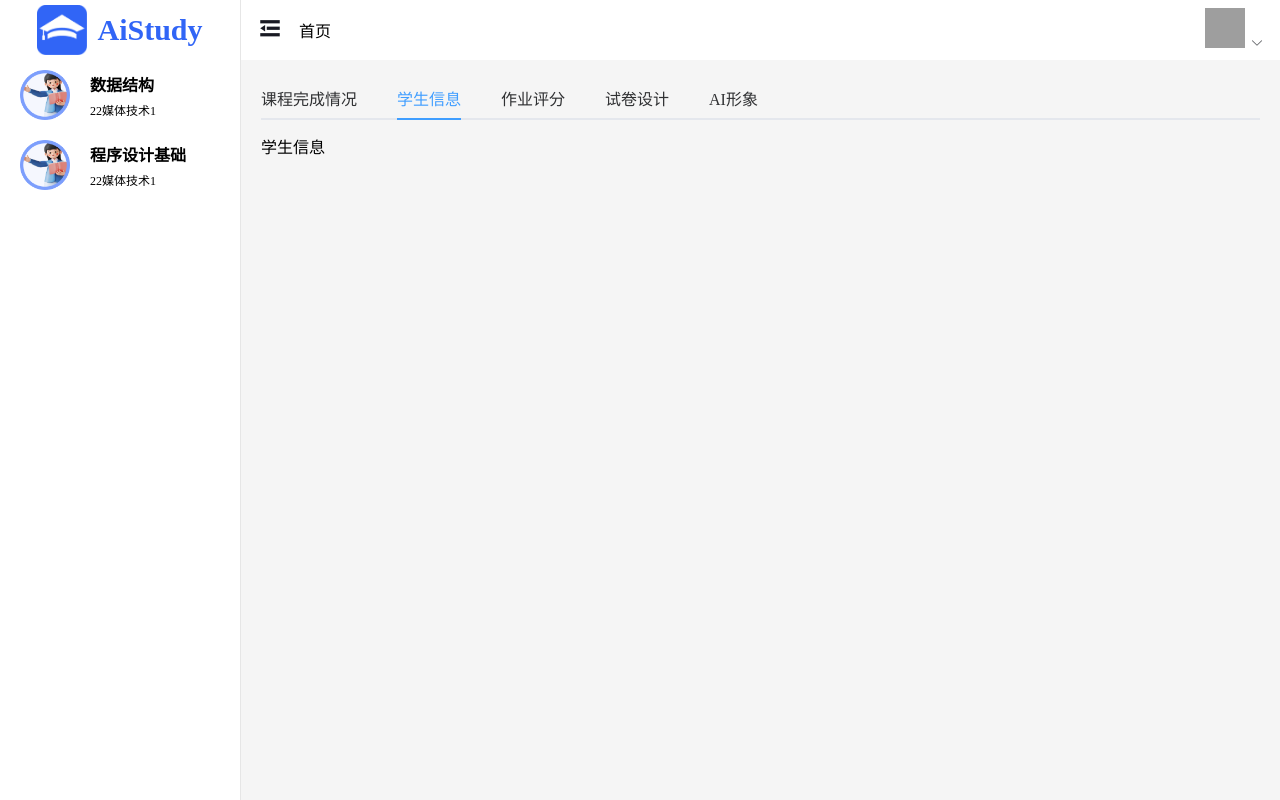
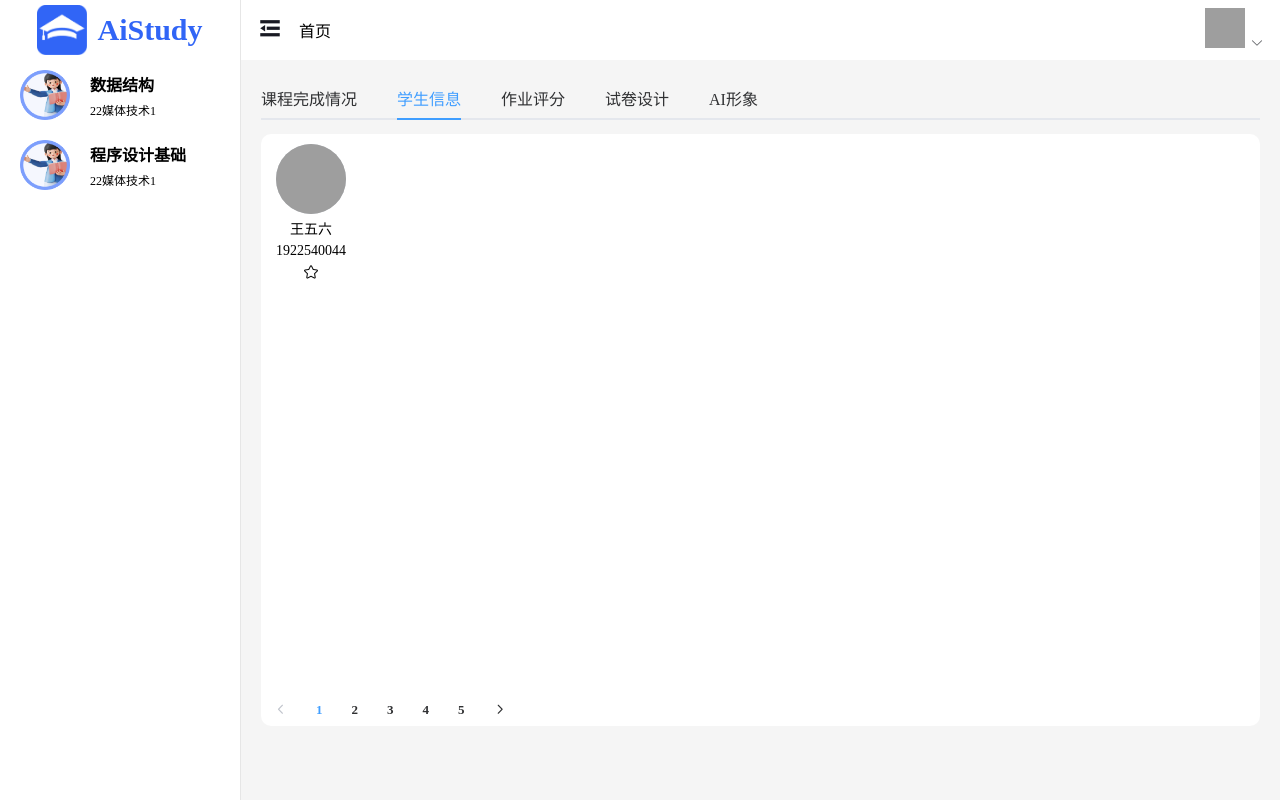
Before and after one commit to zhuzedan/aistudy_teacher, a Vue app: page /#/course/1 in a window 1280 px wide. Both pictures are taken after a click on the tab "学生信息". Built offline with nearby package versions, Linux system fonts and the light colour scheme; grey boxes are pictures that could not be loaded; what axios-vue would draw is missing.

Commit message:
feat:学生信息基础页面

```diff
--- a/src/views/course/Course.vue
+++ b/src/views/course/Course.vue
@@ -4,7 +4,9 @@
       <el-tab-pane label="课程完成情况" name="first">
         <course-complete></course-complete>
       </el-tab-pane>
-      <el-tab-pane label="学生信息" name="second">学生信息</el-tab-pane>
+      <el-tab-pane label="学生信息" name="second">
+        <student-information></student-information>
+      </el-tab-pane>
       <el-tab-pane label="作业评分" name="third">
         <home-work></home-work>
       </el-tab-pane>
@@ -22,12 +24,14 @@
 import CourseComplete from "@/views/course/CourseComplete";
 import HomeWork from "@/views/course/HomeWork";
 import AiFigure from "@/views/course/AiFigure.vue";
+import StudentInformation from "@/views/course/StudentInformation.vue";
 export default {
   name: "Course",
   components: {
     CourseComplete,
     HomeWork,
-    AiFigure
+    AiFigure,
+    StudentInformation
   },
   data() {
     return {
--- /dev/null
+++ b/src/views/course/StudentInformation.vue
@@ -0,0 +1,55 @@
+<template>
+  <div style="background-color: #fff;  border-radius: 10px;">
+    <div class="student_container">
+      <div class="block">
+        <el-avatar :size="70" :src="circleUrl"></el-avatar>
+        <div class="name">王五六</div>
+        <div class="class_num">1922540044</div>
+        <i class="el-icon-star-off"></i>
+      </div>
+
+
+    </div>
+    <el-pagination
+        layout="prev, pager, next"
+        :total="50">
+    </el-pagination>
+  </div>
+</template>
+<script>
+export default {
+  name: "StudentInformation",
+  data() {
+    return {
+      circleUrl: "https://cube.elemecdn.com/3/7c/3ea6beec64369c2642b92c6726f1epng.png",
+    }
+  }
+}
+</script>
+
+<style scoped lang="less">
+.student_container {
+  display: flex;
+  flex-wrap: wrap; /* 允许换行 */
+  height: 560px;
+}
+
+.student_container .block {
+  width: calc(10% - 2px); /* 计算宽度以便每行可容纳10个元素，并减去左右间隔（这里假设间隔为1px，可以根据实际需求调整） */
+  height: 160px;
+  margin: 10px 1px 10px; /* 上下外边距为0，左右外边距为1px，底部外边距为10px，同样可以根据实际情况调整 */
+
+  //background-color: greenyellow;
+  text-align: center;
+
+  .name {
+    font-size: 14px;
+    margin-bottom: 5px;
+  }
+
+  .class_num {
+    font-size: 14px;
+    margin-bottom: 5px;
+  }
+}
+</style>
```
